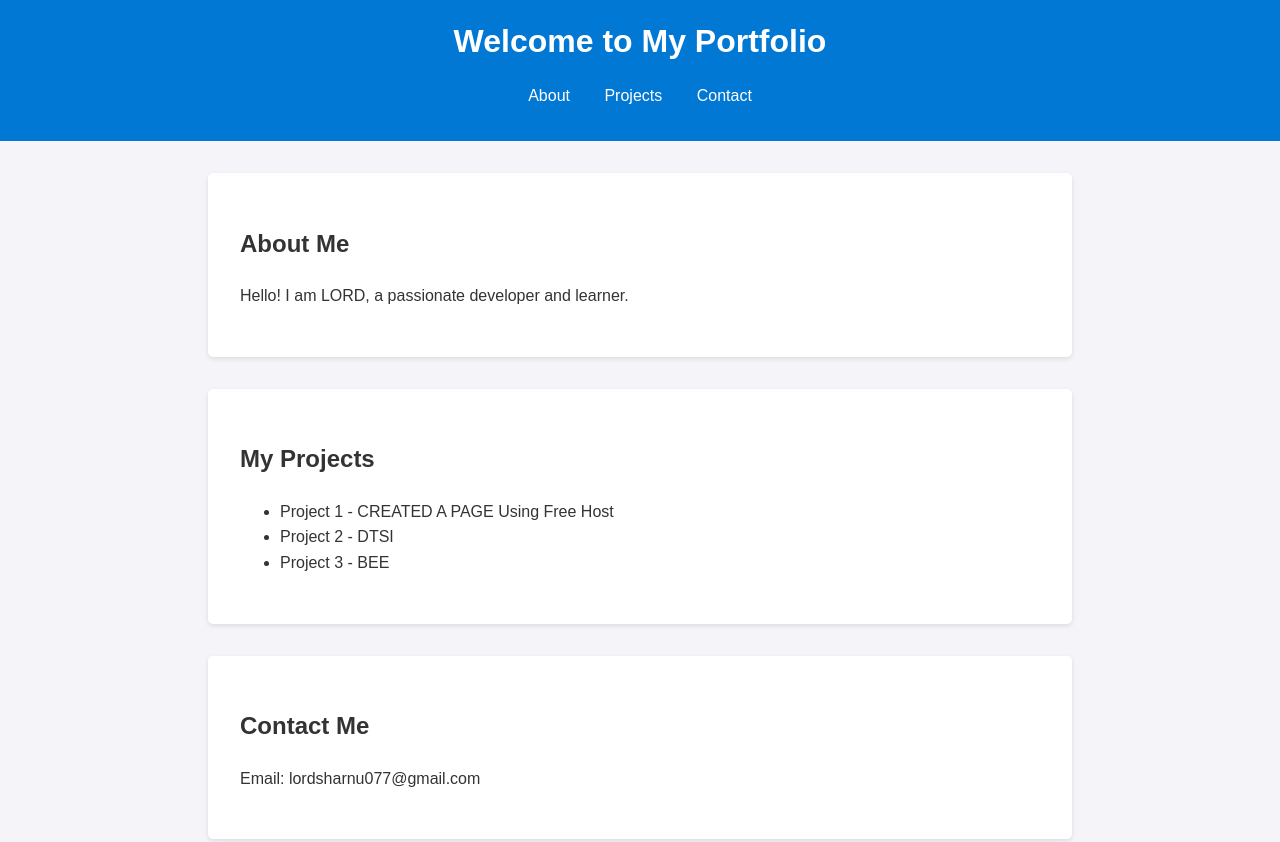
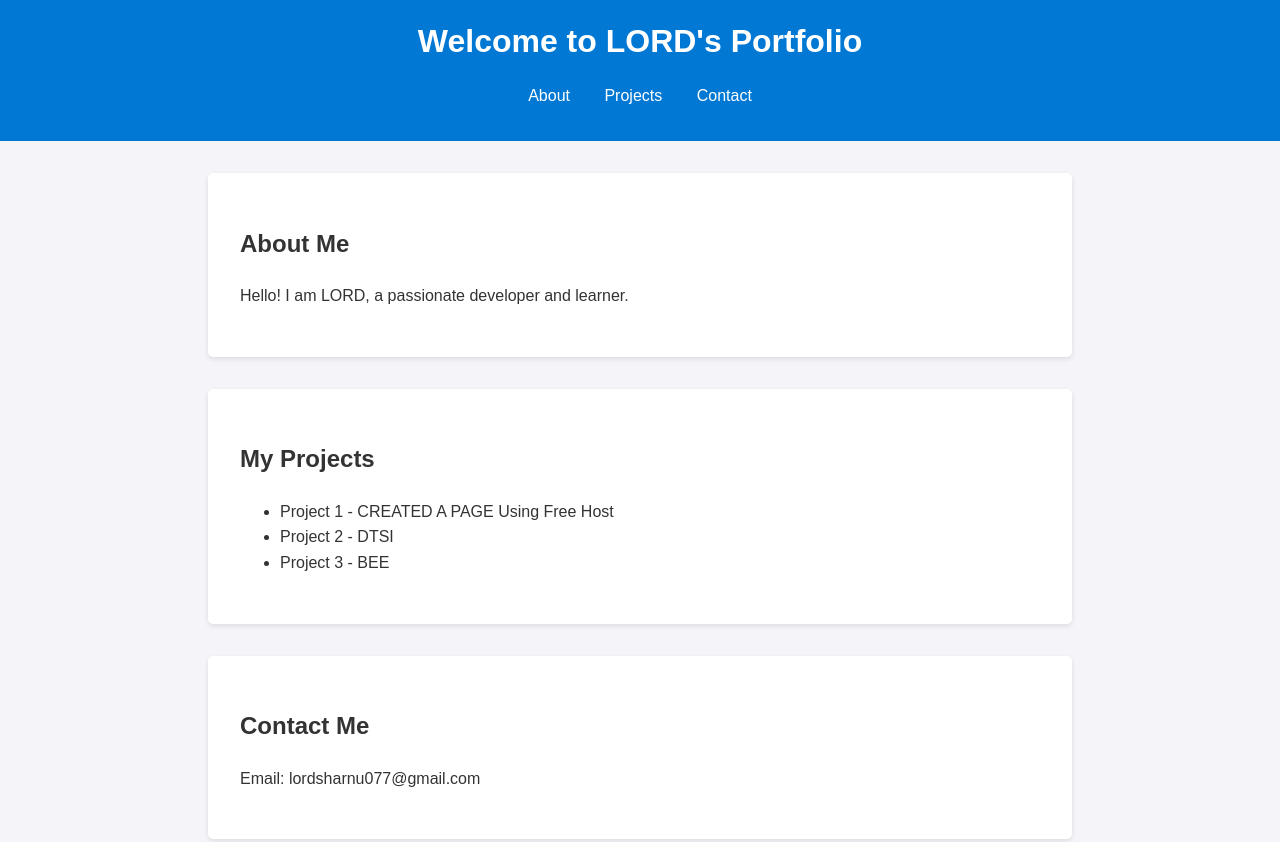
Before and after one commit to sharnu9/lords-portfolio, a plain HTML site: page index.html in a window 1280 px wide. Shown: the top 842 px of the page. Drawn offline with Linux system fonts and the light colour scheme.

Commit message:
Update index.html

```diff
--- a/index.html
+++ b/index.html
@@ -8,7 +8,7 @@
 </head>
 <body>
     <header>
-        <h1>Welcome to My Portfolio</h1>
+        <h1>Welcome to LORD's Portfolio</h1>
         <nav>
             <ul>
                 <li><a href="#about">About</a></li>
```
